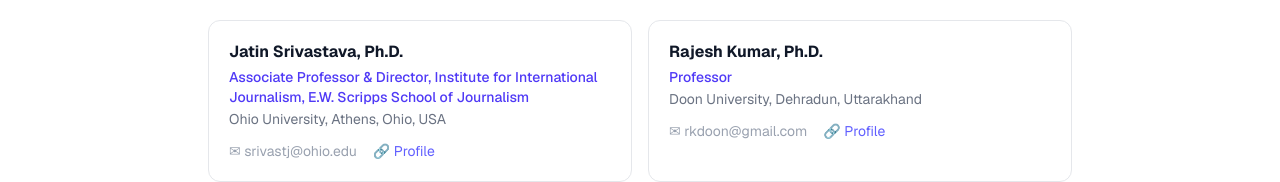
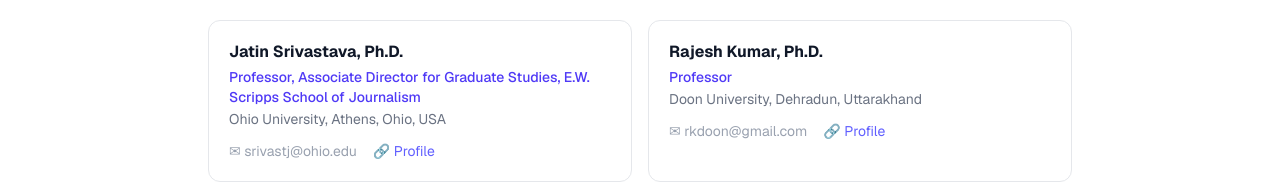
Before and after one commit to arampandey/mediascholar-platform, a Next.js app: page /editorial-board in a window 1280 px wide. Shown: the part 446-628 px from the top of the page. Built offline with nearby package versions, Linux system fonts and the light colour scheme; no server answers.

Commit message:
Update Dr. Jatin Srivastava designation to Professor, Associate Director for Graduate Studies

```diff
--- a/app/editorial-board/page.tsx
+++ b/app/editorial-board/page.tsx
@@ -29,7 +29,7 @@
 const MEMBERS = [
   {
     name: "Jatin Srivastava, Ph.D.",
-    affiliation: "Associate Professor & Director, Institute for International Journalism, E.W. Scripps School of Journalism",
+    affiliation: "Professor, Associate Director for Graduate Studies, E.W. Scripps School of Journalism",
     institution: "Ohio University, Athens, Ohio, USA",
     email: "srivastj@ohio.edu",
     profile: "https://www.ohio.edu/scripps-college/journalism/about/faculty-and-staff/srivastj",
```
